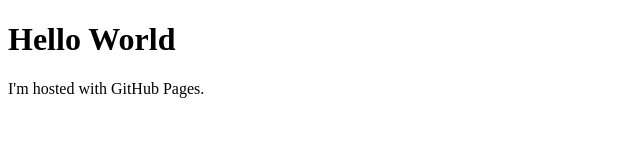
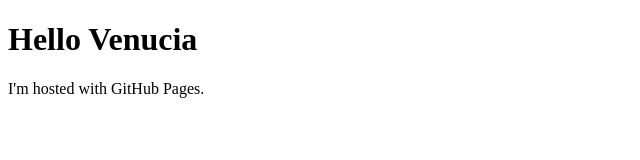
Before and after one commit to tornado303/tornado303.github.io, a plain HTML site: page index.html in a window 1280 px wide. Shown: the full height of the page, 0-640 px from the left. Drawn offline with Linux system fonts and the light colour scheme.

Commit message:
方法
 发

```diff
--- a/index.html
+++ b/index.html
@@ -1,6 +1,7 @@
 <!DOCTYPE html>
 <html>
 <body>
-<h1>Hello World</h1>
+<h1>Hello Venucia</h1>
 <p>I'm hosted with GitHub Pages.</p>
 </body>
+</html>
```
